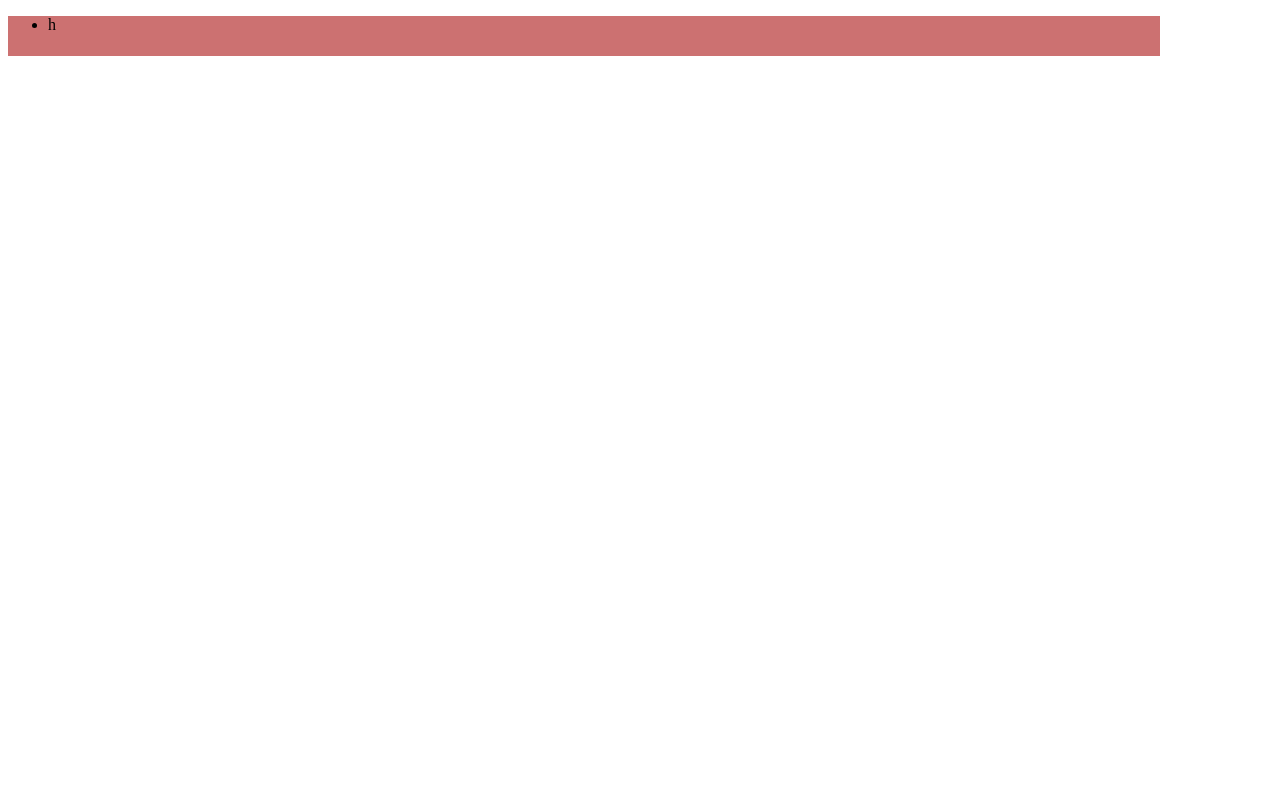
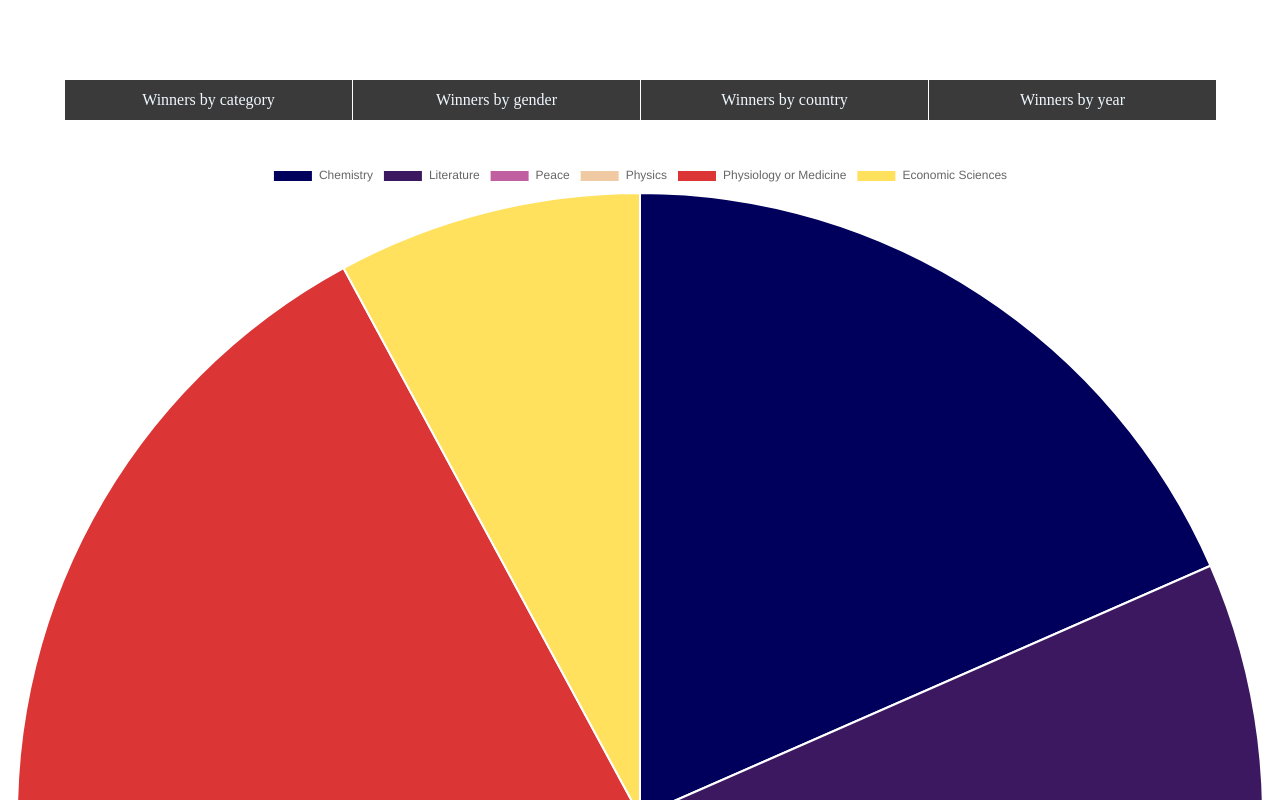
Before and after one commit to Zeeroon-e/uxui, a React (Vite) app: page / in a window 1280 px wide. Shown: the top 800 px of the page. Built offline with nearby package versions, Linux system fonts and the light colour scheme.

Commit message:
pie chart done

```diff
--- a/package.json
+++ b/package.json
@@ -10,8 +10,11 @@
   },
   "dependencies": {
     "animejs": "^3.2.1",
+    "chart.js": "^4.0.1",
     "react": "^18.2.0",
-    "react-dom": "^18.2.0"
+    "react-chartjs-2": "^5.0.1",
+    "react-dom": "^18.2.0",
+    "sass": "^1.56.1"
   },
   "devDependencies": {
     "@types/react": "^18.0.24",
--- a/src/App.css
+++ b/src/App.css
@@ -1,5 +1,18 @@
-.app{
+*{
   margin: 0px;
   padding: 0%;
   box-sizing: border-box;
 }
+
+.app-nav{
+  display: flex;
+  justify-content: center;
+}
+
+.app-display{
+  display: flex;
+  justify-content: center;
+  align-items: center;
+  background-color: rgb(255, 255, 255);
+  height: 100%;
+}
--- a/src/App.tsx
+++ b/src/App.tsx
@@ -1,13 +1,20 @@
 import { useState } from 'react'
 import './App.css'
 import Header from './components/Header'
+import ByCategory from './components/ByCategory'
 
 function App() {
-  const [count, setCount] = useState(0)
 
   return (
     <div className="app">
-      <Header />
+      <section className='app-nav'>
+        <Header />
+      </section>
+
+      <section className='app-display'>
+        <ByCategory />
+      </section>
+
     </div>
   )
 }
--- /dev/null
+++ b/src/components/ByCategory.tsx
@@ -0,0 +1,18 @@
+import Chart from 'chart.js/auto'
+import { Pie } from 'react-chartjs-2'
+import { categoryDiagramData } from '../data/categoryData'
+import './bycategory.scss'
+
+function ByCategory() {
+
+  console.log(categoryDiagramData);
+
+
+  return (
+    <div className='demo-chart'>
+        <Pie data={categoryDiagramData} className='pie-chart'/>
+    </div>
+  )
+}
+
+export default ByCategory
--- a/src/components/Header.tsx
+++ b/src/components/Header.tsx
@@ -1,10 +1,13 @@
 import React from 'react'
-import './header.css'
+import './header.scss'
 function Header() {
   return (
     <div className='nav'>
       <ul>
-        <li> h</li>
+        <li>Winners by category</li>
+        <li>Winners by gender</li>
+        <li>Winners by country</li>
+        <li>Winners by year</li>
       </ul>
     </div>
   )
--- /dev/null
+++ b/src/components/bycategory.scss
@@ -0,0 +1,10 @@
+.demo-chart{
+    margin-top: 5vh;
+   width: 100vw;
+   height: 100%;
+   background-color: rgb(255, 255, 255);
+   display: flex;
+   justify-content: center;
+   align-items: center;
+
+}
--- a/src/components/header.css
+++ /dev/null
@@ -1,5 +0,0 @@
-.nav{
-    width: 90vw;
-    height: 5vh;
-    background-color: rgb(204, 113, 113);
-}
--- /dev/null
+++ b/src/components/header.scss
@@ -0,0 +1,28 @@
+.nav{
+    width: 90vw;
+    height: 5vh;
+    background-color: rgb(58, 58, 58);
+    margin-top: 10vh;
+
+}
+ul{
+    display: flex;
+    justify-content: space-between;
+    flex-direction: row;
+}
+
+li{
+    border-left: 1px solid white;
+    cursor: pointer;
+    display: flex;
+    align-items: center;
+    height: 5vh;
+    justify-content: center;
+    width: 100%;
+    color: aliceblue;
+    list-style: none;
+    background-color: rgb(58, 58, 58);
+    &:hover{
+        background-color: rgb(57, 100, 100);
+    }
+}
--- /dev/null
+++ b/src/data/categoryData.ts
@@ -0,0 +1,48 @@
+import data from '../data/json_award.json'
+
+const categoryData = data.map(object => object.category.en)
+
+let categoryLabels: string[] = [], categoryCount: any = {}
+
+for (let i = 0; i < categoryData.length; i++) {
+
+    if ( !categoryLabels.includes(categoryData[i])) {
+        categoryLabels.push(categoryData[i])
+    }
+
+    if (categoryCount[categoryData[i]] === undefined) {
+        categoryCount[categoryData[i]] = 1
+    } else {
+       categoryCount[categoryData[i]]++
+    }
+
+}
+
+let categoryDataset: number[] = []
+categoryLabels.forEach(label => {
+    categoryDataset.push(categoryCount[label])
+})
+
+
+
+const categoryDiagramData = {
+    datasets: [
+        {
+            data: categoryDataset,
+            label: 'Count',
+            backgroundColor: [
+                '#00005C', '#3B185F', '#C060A1', '#F0CAA3', '#DC3535', '#FFE15D', '#FF8FB1'
+            ],
+            hoverOffset: 10,
+        }
+    ],
+    labels: categoryLabels,
+    options: {
+        responsive:true,
+        maintainAspectRatio: false
+
+    }
+}
+
+
+export { categoryDiagramData }
--- a/src/main.tsx
+++ b/src/main.tsx
@@ -2,6 +2,32 @@ import React from 'react'
 import ReactDOM from 'react-dom/client'
 import App from './App'
 
+
+import {
+  Chart as ChartJS,
+  CategoryScale,
+  LinearScale,
+  PointElement,
+  LineElement,
+  Title,
+  Tooltip,
+  Legend,
+  BarElement,
+  ArcElement
+} from 'chart.js'
+import { Chart } from 'react-chartjs-2'
+
+ChartJS.register(
+  CategoryScale,
+  LinearScale,
+  PointElement,
+  LineElement,
+  Title,
+  Tooltip,
+  Legend,
+  BarElement,
+  ArcElement
+)
 
 ReactDOM.createRoot(document.getElementById('root') as HTMLElement).render(
   <React.StrictMode>
```
Also changed, not shown: src/data/json_award.json (renamed from src/json_award.json), src/data/json_laureates.json (renamed from src/json_laureates.json), 1 other file (tests, documents, lock files or other folders).
